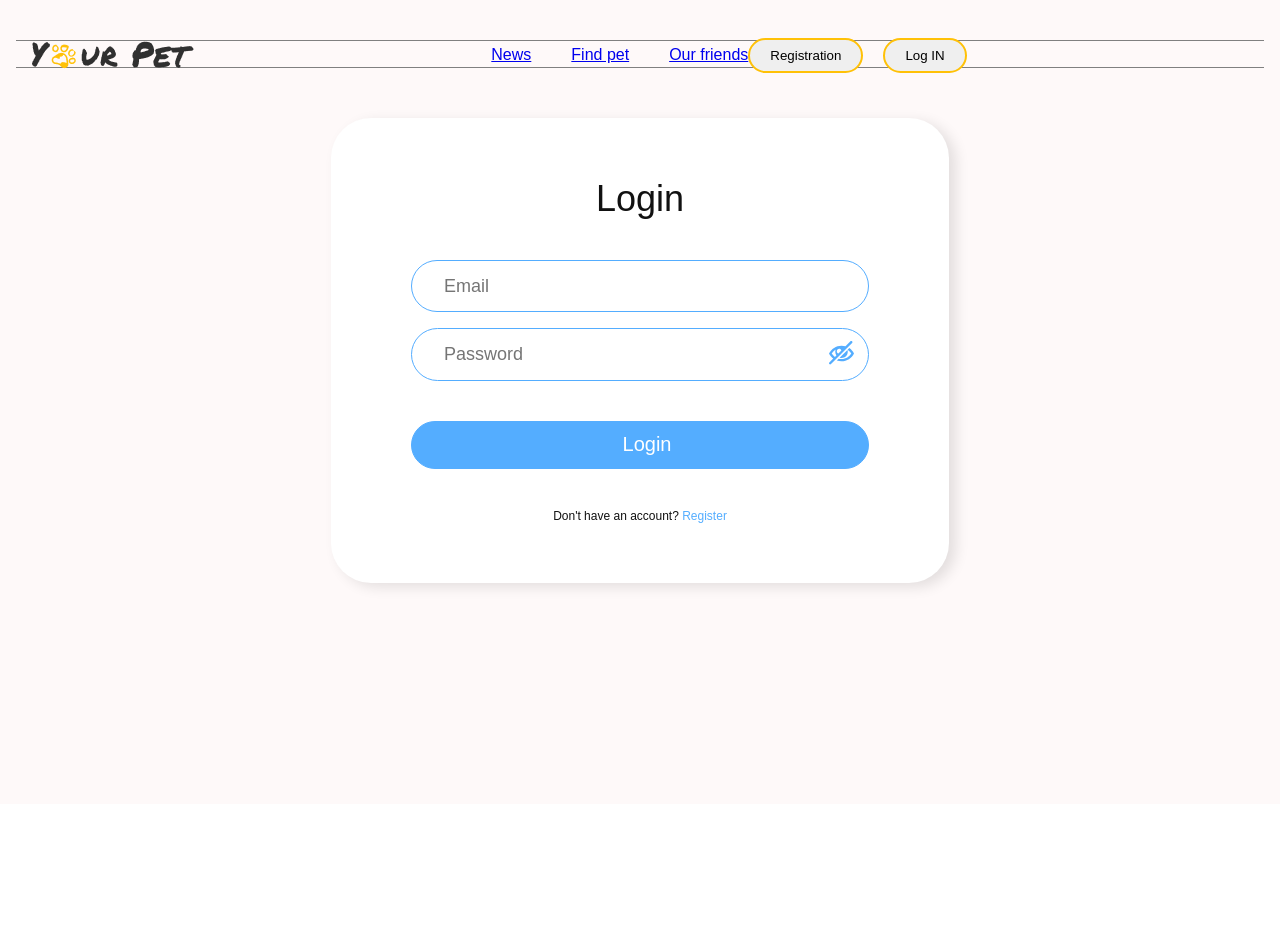
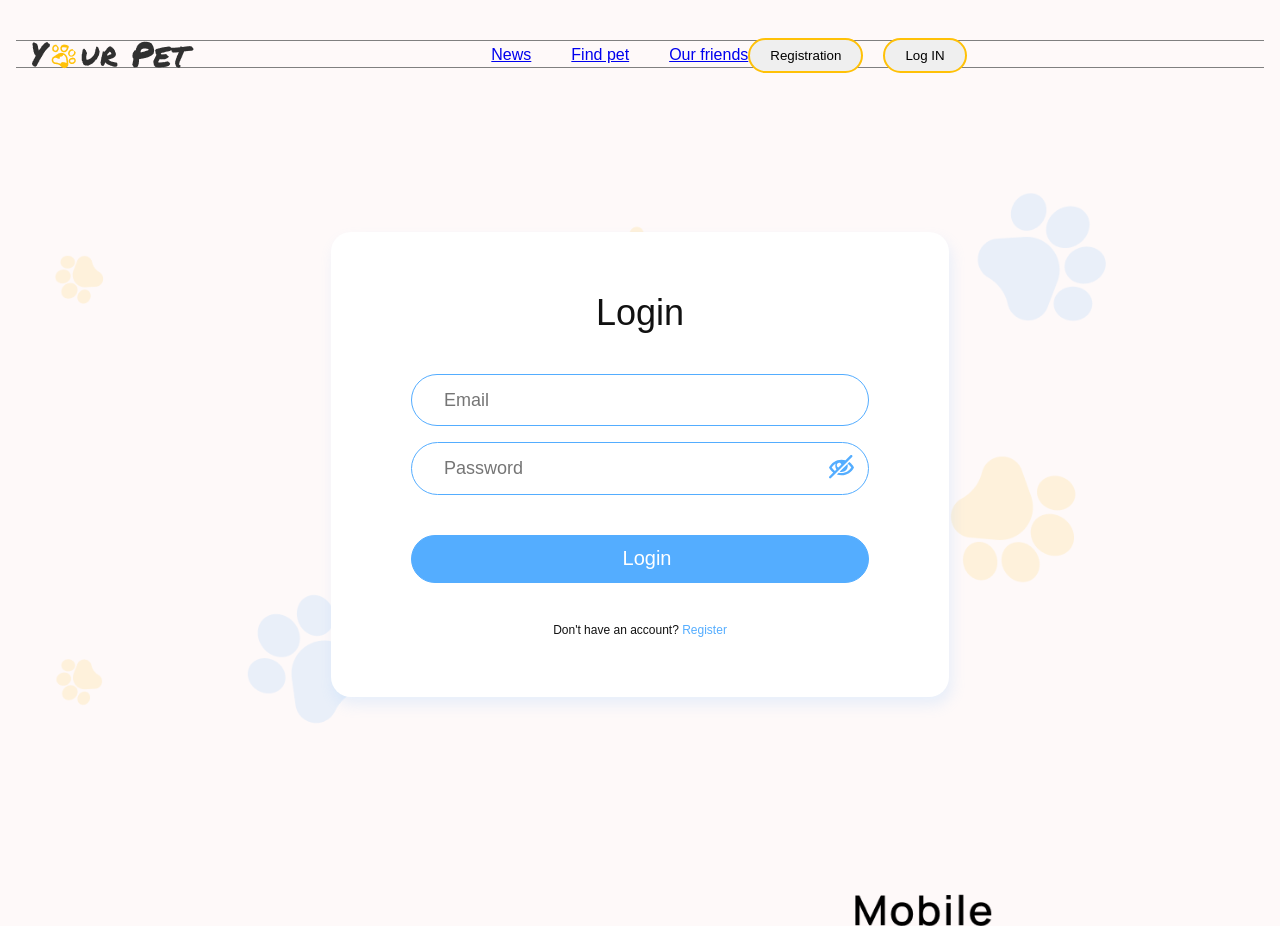
Before and after one commit to TetianaZinchenko/final-project-yourpet-frontend, a React (Create React App) app: page /final-project-yourpet-frontend/login in a window 1280 px wide. Before the commit the page ends 804 px from the top, so only its background shows below. Built offline with nearby package versions, Linux system fonts and the light colour scheme.

Commit message:
Update LoginForm.styled.js

```diff
--- a/src/components/LoginForm/LoginForm.styled.js
+++ b/src/components/LoginForm/LoginForm.styled.js
@@ -1,23 +1,26 @@
 import styled from '@emotion/styled';
 import { Form, Field } from 'formik';
-
+import bg_mobile from '../../images/bg_mobile.png'
+import bg_tablet from '../../images/bg_tablet.png'
+import bg_desktop from '../../images/bg_desktop.png'
 export const FormContainer = styled.div`
   width: 100%;
   min-height: calc(100vh - 58px);
-
-  background-position: bottom;
-  background-repeat: no-repeat;
+  background-image: url(${bg_mobile});
+  //background-position: center;
+  background-repeat: space repeat;
   background-size: contain;
+  background-position-y: center;
 
   @media (min-width: 768px) {
-
-    padding-top: 184px;
+    background-image: url(${bg_tablet});
+    padding-top: 92px;
     padding-bottom: 268px;
     min-height: calc(100vh - 64px);
   }
   @media (min-width: 1280px) {
-
-    padding-top: 50px;
+    background-image: url(${bg_desktop});
+    padding-top: 82px;
     padding-bottom: 147px;
   }
 `;
@@ -38,19 +41,17 @@
   flex-direction: column;
   justify-content: center;
   align-items: center;
-  padding-top: 44px;
-  padding-bottom: 40px;
-  margin: 0 auto;
+  padding: 40px 10px;
+  background-color: #fff;
+  box-shadow: 3px 8px 14px rgba(136, 198, 253, 0.19);
+  border-radius: 20px;
+  margin: 92px auto;
 
   @media (min-width: 768px) {
     width: 608px;
-    margin: 0 auto;
     padding: 60px 0 40px 0;
-    background-color: #fff;
-    border-radius: 40px;
-    -webkit-box-shadow: 7px 4px 14px 0 rgba(0, 0, 0, 0.11);
-    -moz-box-shadow: 7px 4px 14px 0 rgba(0, 0, 0, 0.11);
-    box-shadow: 7px 4px 14px 0 rgba(0, 0, 0, 0.11);
+    margin: 82px auto;
+
   }
   @media (min-width: 1280px) {
     width: 618px;
@@ -80,13 +81,13 @@
 `;
 
 export const Input = styled(Field)`
-  width: 280px;
+  width: 250px;
   font-size: 14px;
   line-height: 1.3;
   padding: 11px 0 12px 14px;
   background: white;
   border: 1px solid #54ADFF;
-  border-radius: 40px;
+  border-radius: 50px;
   margin-bottom: 16px;
   &:focus,
   &:hover {
@@ -102,8 +103,6 @@
   }
 `;
 
-
-
 export const Button = styled.button`
   width: 100%;
   padding: 11px 0 12px 14px;
@@ -111,7 +110,7 @@
   color: #fff;
   background: #54ADFF;
   border: 1px solid #54ADFF;
-  border-radius: 40px;
+  border-radius: 50px;
   margin: 24px 0 40px 0;
   transform: scale(1);
   transition: transform 0.5s;
@@ -170,10 +169,6 @@
   }
 `;
 
-
-
-
-
 export const StyledLink = styled.a`
   color: #54ADFF;
   text-decoration: none;
```
